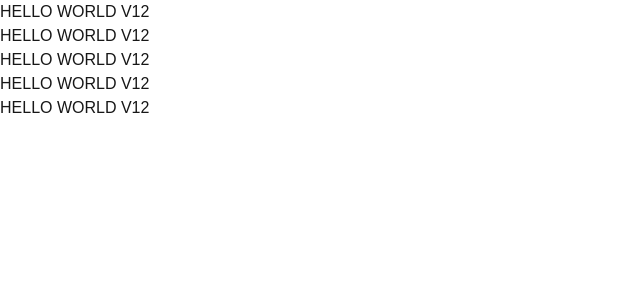
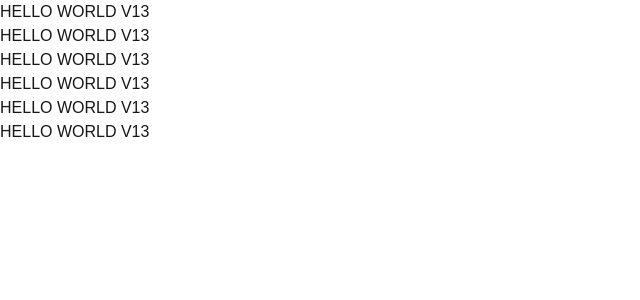
Before and after one commit to JFQuinzon/map-sample, a Next.js app: page / in a window 1280 px wide. Shown: the top 300 px of the page, without its empty margins (0-640 px from the left). Built offline with nearby package versions, Linux system fonts and the light colour scheme.

Commit message:
Update page.tsx

```diff
--- a/src/app/page.tsx
+++ b/src/app/page.tsx
@@ -3,13 +3,12 @@
 const page = () => {
   return (
     <div>
-
-    <h1>HELLO WORLD V12</h1>
-    <h1>HELLO WORLD V12</h1>
-    <h1>HELLO WORLD V12</h1>
-    <h1>HELLO WORLD V12</h1>
-    <h1>HELLO WORLD V12</h1>
-
+      <h1>HELLO WORLD V13</h1>
+      <h1>HELLO WORLD V13</h1>
+      <h1>HELLO WORLD V13</h1>
+      <h1>HELLO WORLD V13</h1>
+      <h1>HELLO WORLD V13</h1>
+      <h1>HELLO WORLD V13</h1>
     </div>
   )
 }
```
